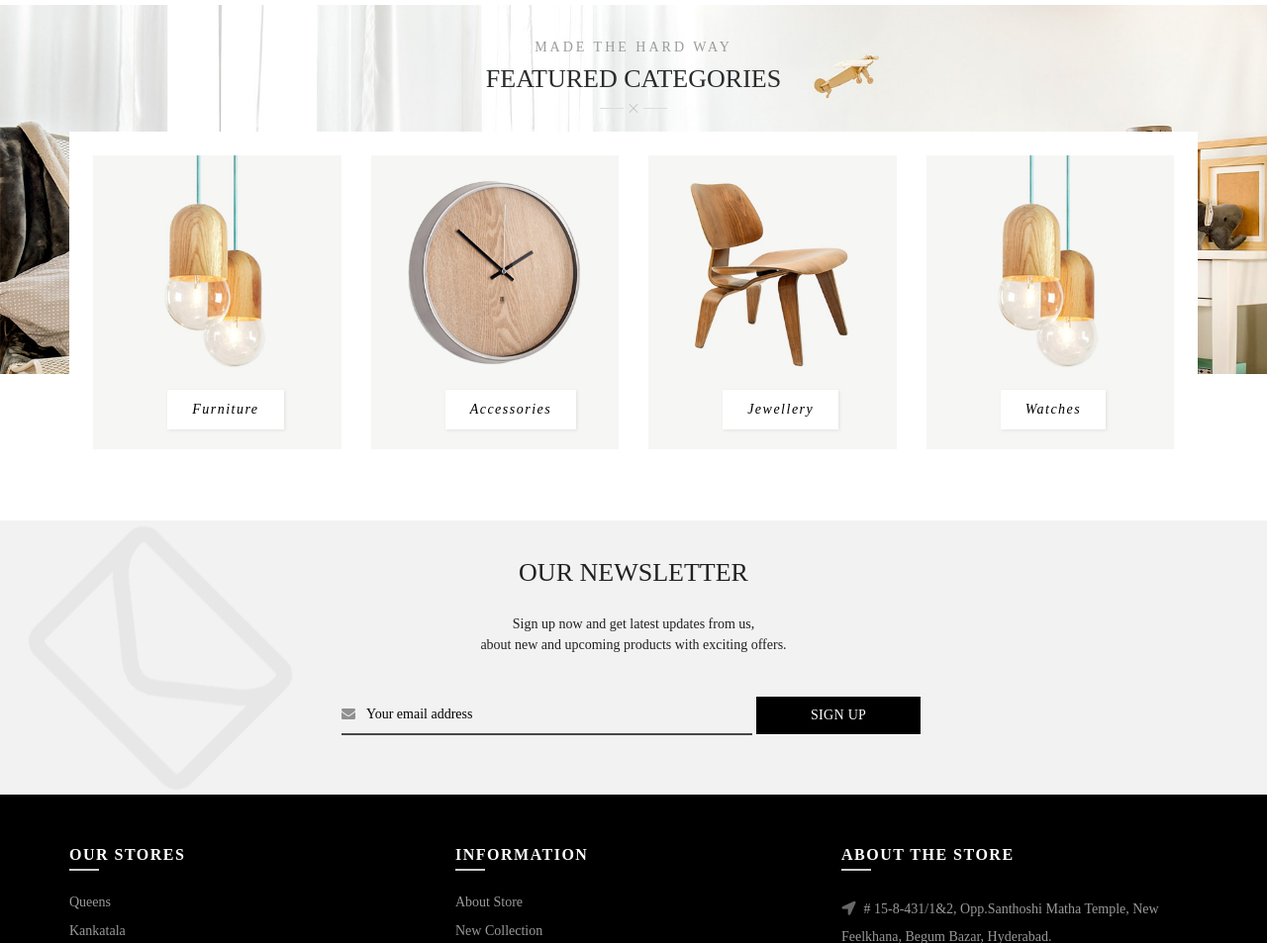
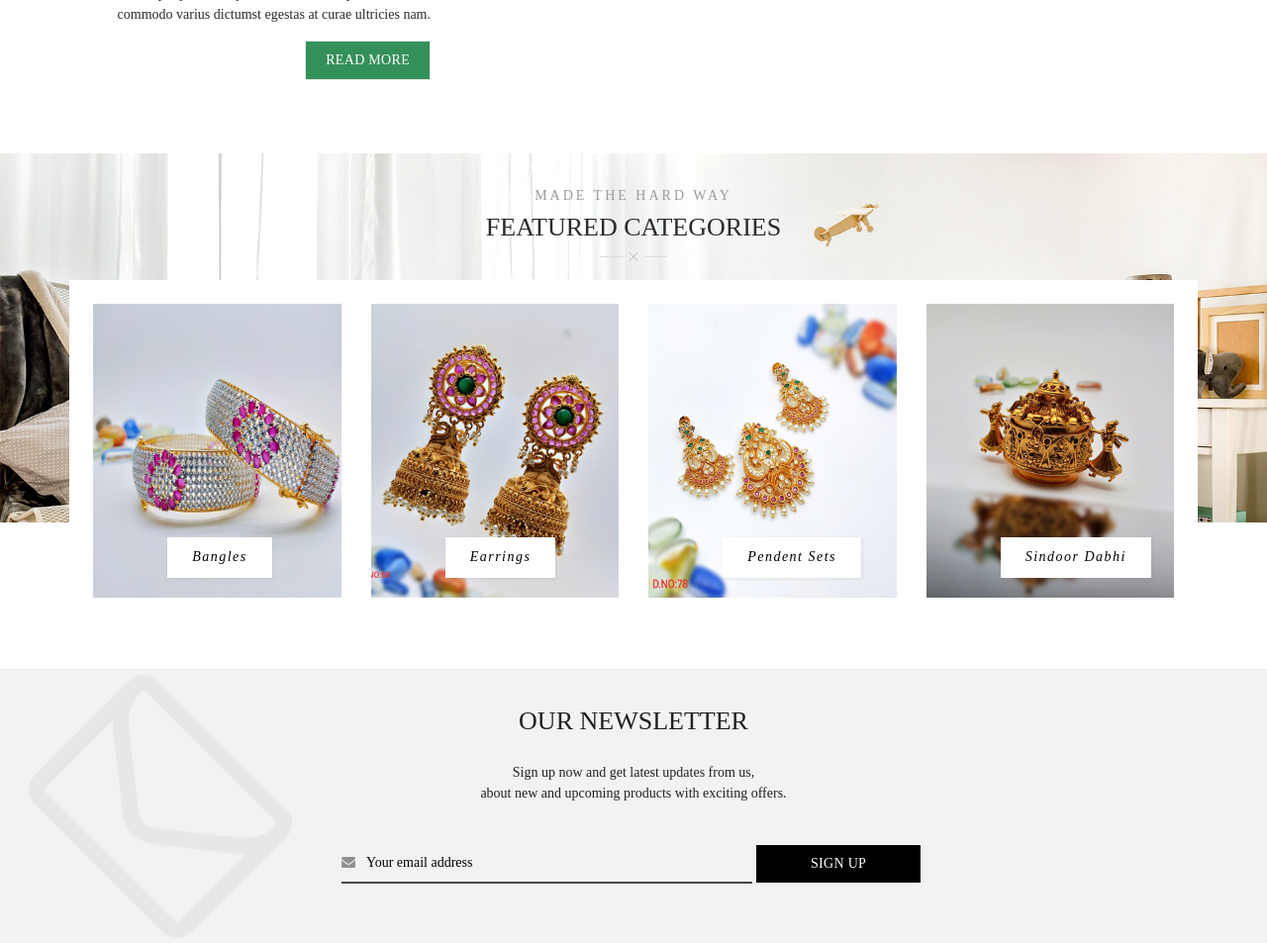
Before and after one commit to App7tech/laxmisri, a PHP site: page /laxmisri/ in a window 1280 px wide. Shown: the part 2556-3509 px from the top of the page at 99% size. Run offline with PHP 8.4, Linux system fonts and the light colour scheme; data comes from the database, SQL or seed files in the repository; some libraries are stand-ins or nearby versions; some web fonts are replaced.

Commit message:
images added

```diff
--- a/index.php
+++ b/index.php
@@ -414,40 +414,40 @@
 						<div class="col-xl-3 col-lg-3 col-mb-3 col-sm-6 col-xs-12">
 						<div class="b-featured_cat_in">
 							<a href="#">
-							<img src="assets/images/category/home-furniture/category-04.jpg" class="img-fluid d-block" alt="">
+							<img src="assets/images/category/home-furniture/bangles.png" class="img-fluid d-block" alt="">
 							</a>
 							<div class="b-cat_mask">
-							<a href="#" class="category-link-overlay">Furniture</a>
+							<a href="#" class="category-link-overlay">Bangles</a>
 							</div>
 						</div>
 						</div>
 						<div class="col-xl-3 col-lg-3 col-mb-3 col-sm-6 col-xs-12">
 						<div class="b-featured_cat_in">
 							<a href="#">
-							<img src="assets/images/category/home-furniture/category-02.jpg" class="img-fluid d-block" alt="">
+							<img src="assets/images/category/home-furniture/earrings.png" class="img-fluid d-block" alt="">
 							</a>
 							<div class="b-cat_mask">
-							<a href="#" class="category-link-overlay">Accessories</a>
+							<a href="#" class="category-link-overlay">Earrings</a>
 							</div>
 						</div>
 						</div>
 						<div class="col-xl-3 col-lg-3 col-mb-3 col-sm-6 col-xs-12">
 						<div class="b-featured_cat_in">
 							<a href="#">
-							<img src="assets/images/category/home-furniture/category-03.jpg" class="img-fluid d-block" alt="">
+							<img src="assets/images/category/home-furniture/pendents.png" class="img-fluid d-block" alt="">
 							</a>
 							<div class="b-cat_mask">
-							<a href="#" class="category-link-overlay">Jewellery</a>
+							<a href="#" class="category-link-overlay">Pendent Sets</a>
 							</div>
 						</div>
 						</div>
 						<div class="col-xl-3 col-lg-3 col-mb-3 col-sm-6 col-xs-12">
 						<div class="b-featured_cat_in">
 							<a href="#">
-							<img src="assets/images/category/home-furniture/category-04.jpg" class="img-fluid d-block" alt="">
+							<img src="assets/images/category/home-furniture/sindoor.png" class="img-fluid d-block" alt="">
 							</a>
 							<div class="b-cat_mask">
-							<a href="#" class="category-link-overlay">Watches</a>
+							<a href="#" class="category-link-overlay">Sindoor Dabhi</a>
 							</div>
 						</div>
 						</div>
```
Also changed, not shown: assets/images/category/home-furniture/bangles.png (added), assets/images/category/home-furniture/earrings.png (added), assets/images/category/home-furniture/pendents.png (added), assets/images/category/home-furniture/sindoor.png (added).
